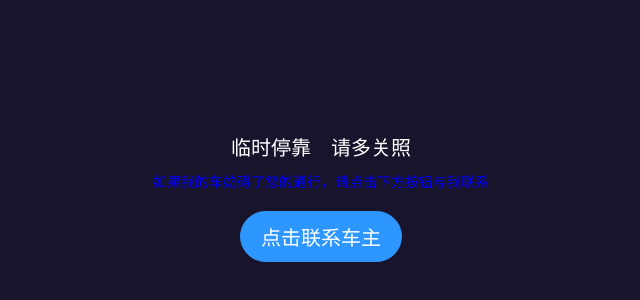
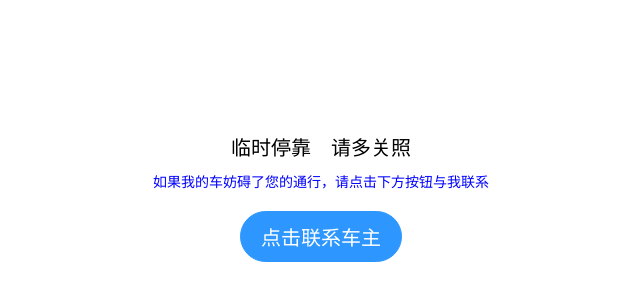
Before and after one commit to oldwan196/phone, a plain HTML site: page index.html in a window 1280 px wide. Shown: the part 116-416 px from the top of the page, without its empty margins (319-959 px from the left). Drawn offline with Linux system fonts and the light colour scheme.

Commit message:
Update index.html

```diff
--- a/index.html
+++ b/index.html
@@ -8,9 +8,6 @@
 </head>
 
 <style>
-    body{
-        background: #18142c;
-    }
     .box{
         width: 100%;
         padding-top: 30vh;
@@ -20,7 +17,6 @@
         font-size: 20px;
         display: flex;
         justify-content: center;
-        color: white;
     }
     .tip{
         width: 70%;
@@ -50,7 +46,6 @@
 <script>
     function callPhone(){
         window.location.href="tel:15055605259";
-        console.log(123);
     }
 </script>
 </html>
```
